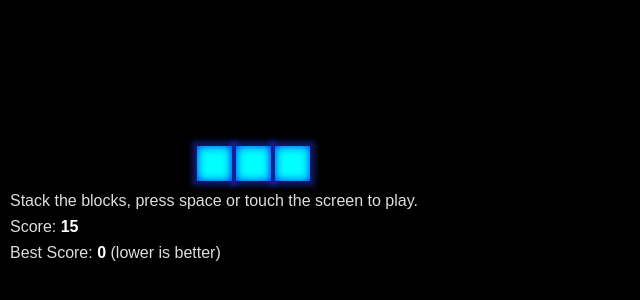
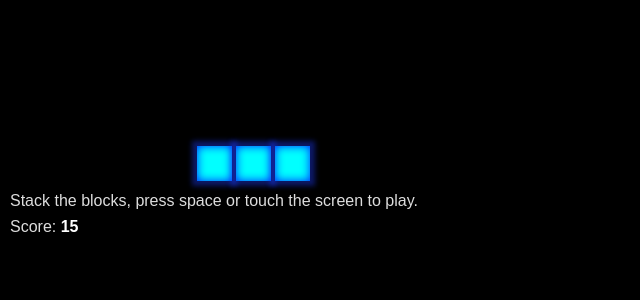
Before and after one commit to AlecRaeside/stacker, a plain HTML site: page index.html in a window 1280 px wide. Shown: the part 168-468 px from the top of the page, without its empty margins (0-640 px from the left). Drawn offline with Linux system fonts and the light colour scheme.

Commit message:
conditionally show best score

```diff
--- a/index.html
+++ b/index.html
@@ -12,7 +12,7 @@
   </div>
   <p>Stack the blocks, press space or touch the screen to play.</p>
   <p>Score: <strong>{{score}}</strong></p>
-  <p>Best Score: <strong>{{bestscore}}</strong> (lower is better)</p>
+  <p ng-show="bestscore > 0">Best Score: <strong>{{bestscore}}</strong> (lower is better)</p>
 
 </div>
 
```
